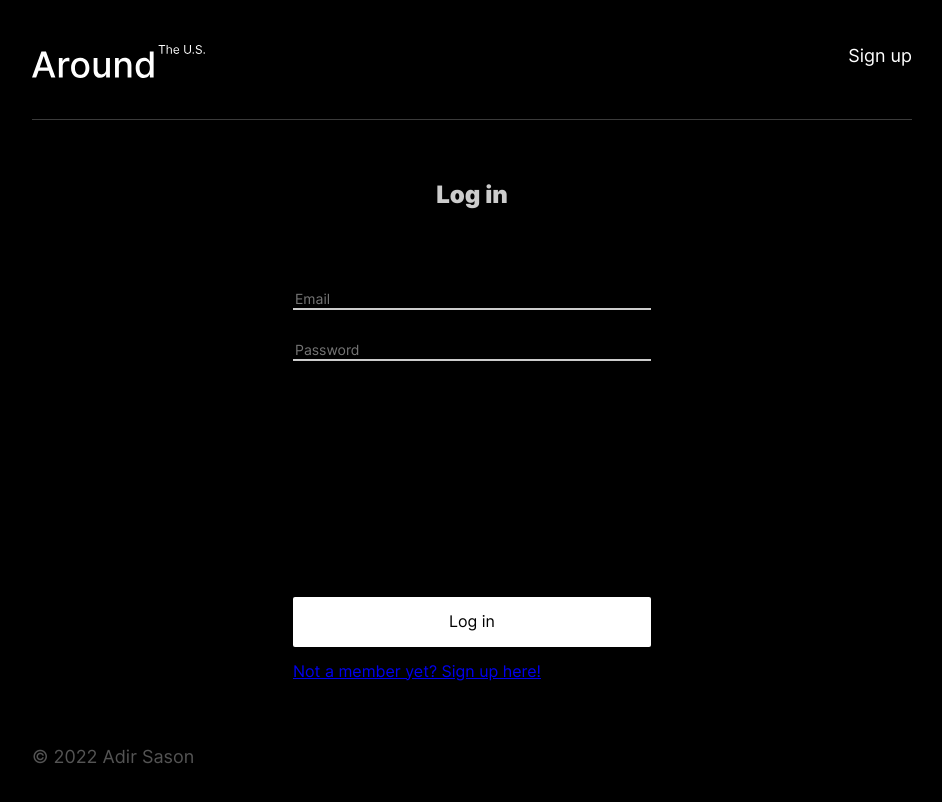
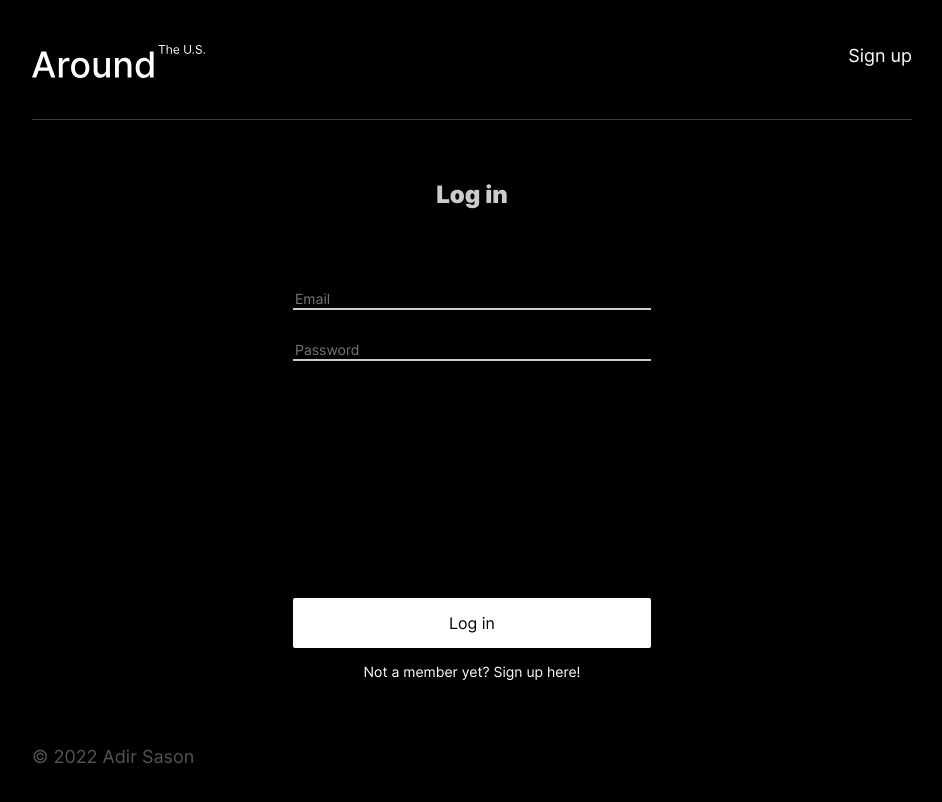
Before and after one commit to adirx20/react-around-auth, a React (Create React App) app: page /signin in a window 1280 px wide. Shown: the top 802 px of the page, without its empty margins (168-1110 px from the left). Built offline with nearby package versions, Linux system fonts and the light colour scheme; no server answers.

Commit message:
style fix and attempt for currentUser fix

```diff
--- a/src/blocks/auth/__link/auth__link.css
+++ b/src/blocks/auth/__link/auth__link.css
@@ -1,3 +1,9 @@
 .auth__link {
-
+    display: block;
+    text-align: center;
+    text-decoration: none;
+    color: rgba(255, 255, 255, 1);
+    line-height: 17px;
+    font-size: 14px;
+    font-weight: 400;
 }
--- a/src/components/App.js
+++ b/src/components/App.js
@@ -185,7 +185,7 @@ function App() {
     auth.login(email, password)
       .then((res) => {
         localStorage.setItem('jwt', res.token);
-        setCurrentUser({ ...currentUser, email: res.data.email, _id: res.data._id });
+        setCurrentUser({ ...currentUser, res });
         setLoggedIn(true);
         setTipStatus(true);
         navigate('/');
@@ -245,6 +245,7 @@ function App() {
           setLoggedIn(true);
           navigate('/');
           console.log('current user: ', currentUser)
+          console.log('userData from currentUser: ', currentUser.userData)
         })
         .catch((err) => {
           setTipStatus(false);
@@ -276,7 +277,7 @@ function App() {
     document.addEventListener("keydown", closeByEscape);
     // Remove
     return () => document.removeEventListener("keydown", closeByEscape);
-  }, []);
+  }, [loggedIn]);
 
   // JSX
   return (
```
